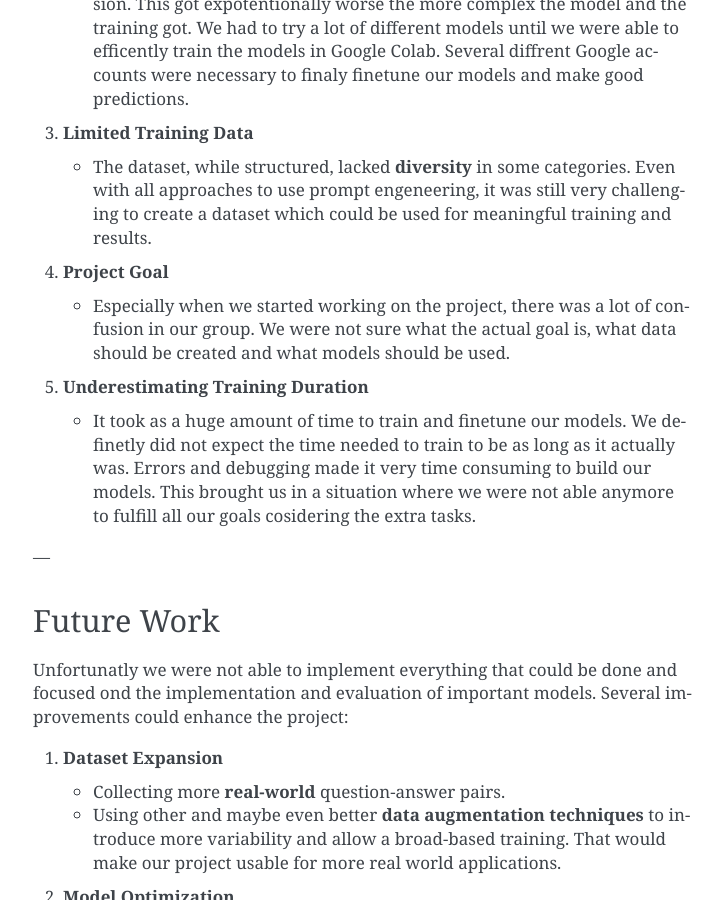
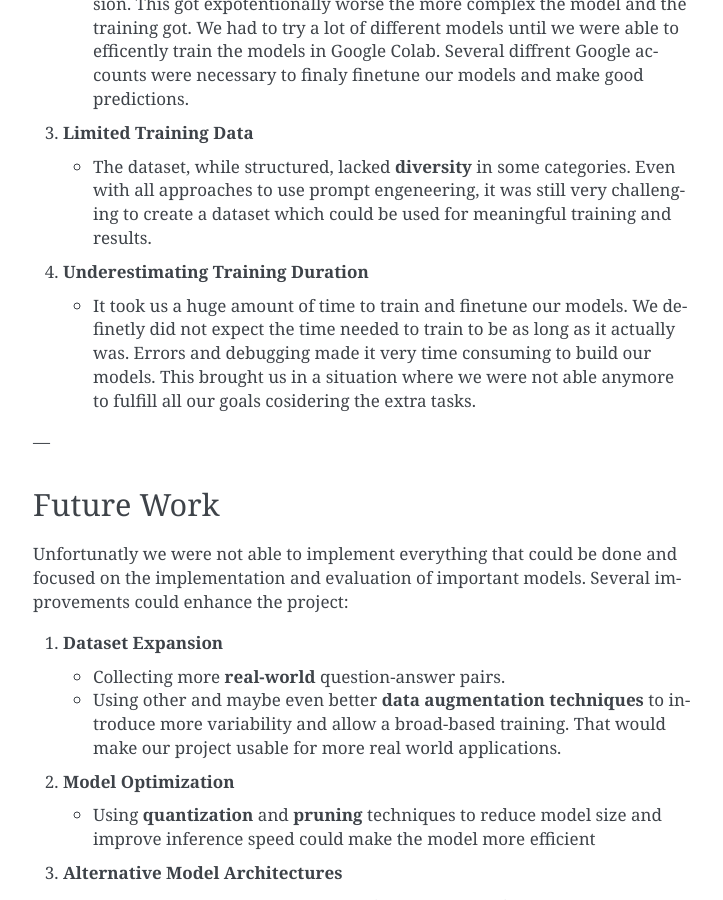
Before and after one commit to Michel-p16/PDS-Project, a Sphinx documentation site: the page built from docs/source/challenges.rst, in a window 1280 px wide and 900 px high, scrolled down 526 px. Shown: the whole window, without its empty margins (387-1110 px from the left). Built offline with Sphinx 7.4.7, drawn with Linux system fonts in a browser that asks for light colours.

Commit message:
Update challenges.rst

```diff
--- a/docs/source/challenges.rst
+++ b/docs/source/challenges.rst
@@ -22,20 +22,16 @@ Several challenges arose during the implementation and fine-tuning of the models
 
    - The dataset, while structured, lacked **diversity** in some categories. Even with all approaches to use prompt engeneering, it was still very challenging to create a dataset which could be used for meaningful training and results.
 
-4. **Project Goal**
+4. **Underestimating Training Duration**
 
-   - Especially when we started working on the project, there was a lot of confusion in our group. We were not sure what the actual goal is, what data should be created and what models should be used.
-
-5. **Underestimating Training Duration**
-
-   - It took as a huge amount of time to train and finetune our models. We definetly did not expect the time needed to train to be as long as it actually was. Errors and debugging made it very time consuming to build our models. This brought us in a situation where we were not able anymore to fulfill all our goals cosidering the extra tasks.
+   - It took us a huge amount of time to train and finetune our models. We definetly did not expect the time needed to train to be as long as it actually was. Errors and debugging made it very time consuming to build our models. This brought us in a situation where we were not able anymore to fulfill all our goals cosidering the extra tasks.
 
 ---
 
 Future Work
 -----------
 
-Unfortunatly we were not able to implement everything that could be done and focused ond the implementation and evaluation of important models. Several improvements could enhance the project:
+Unfortunatly we were not able to implement everything that could be done and focused on the implementation and evaluation of important models. Several improvements could enhance the project:
 
 1. **Dataset Expansion**
 
```
